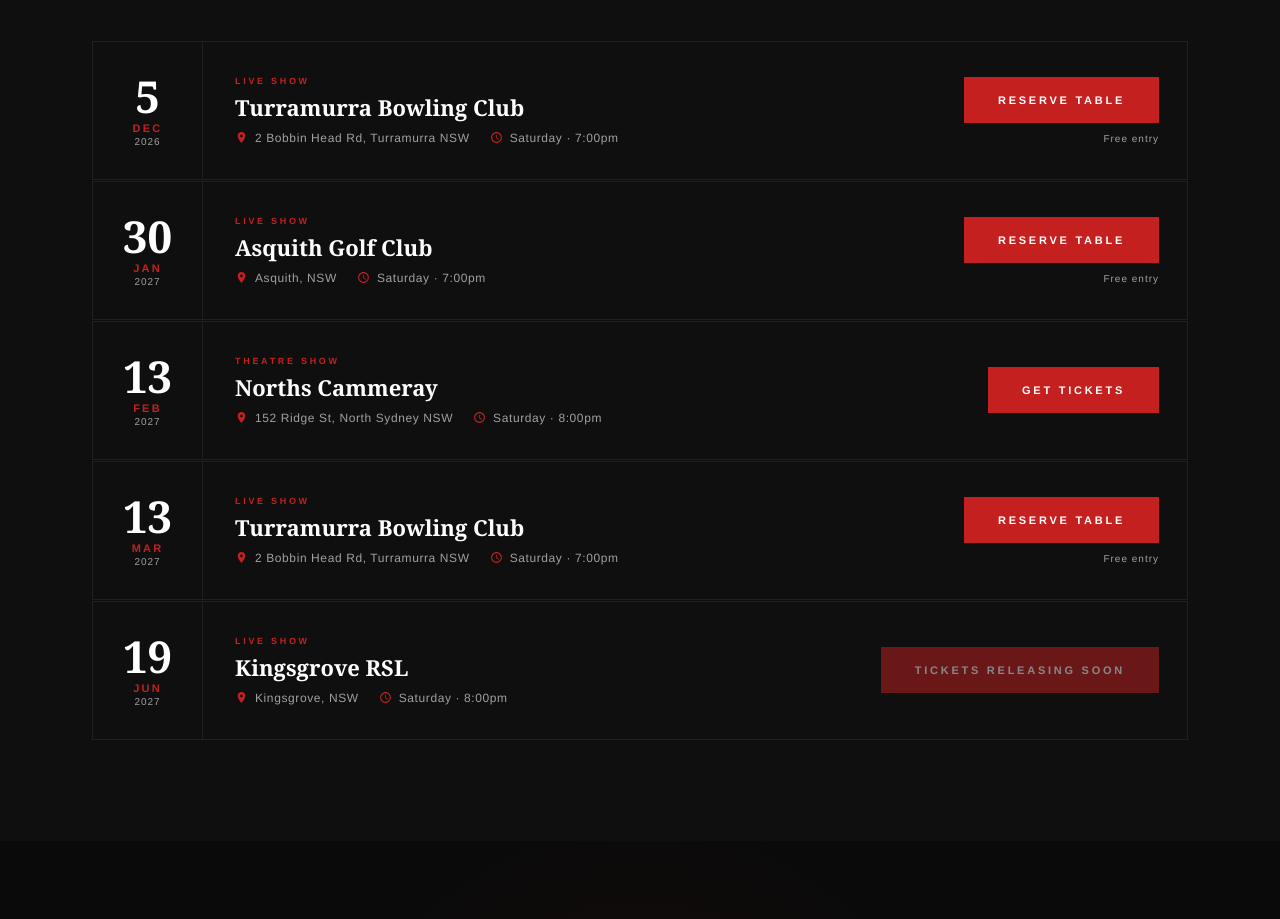
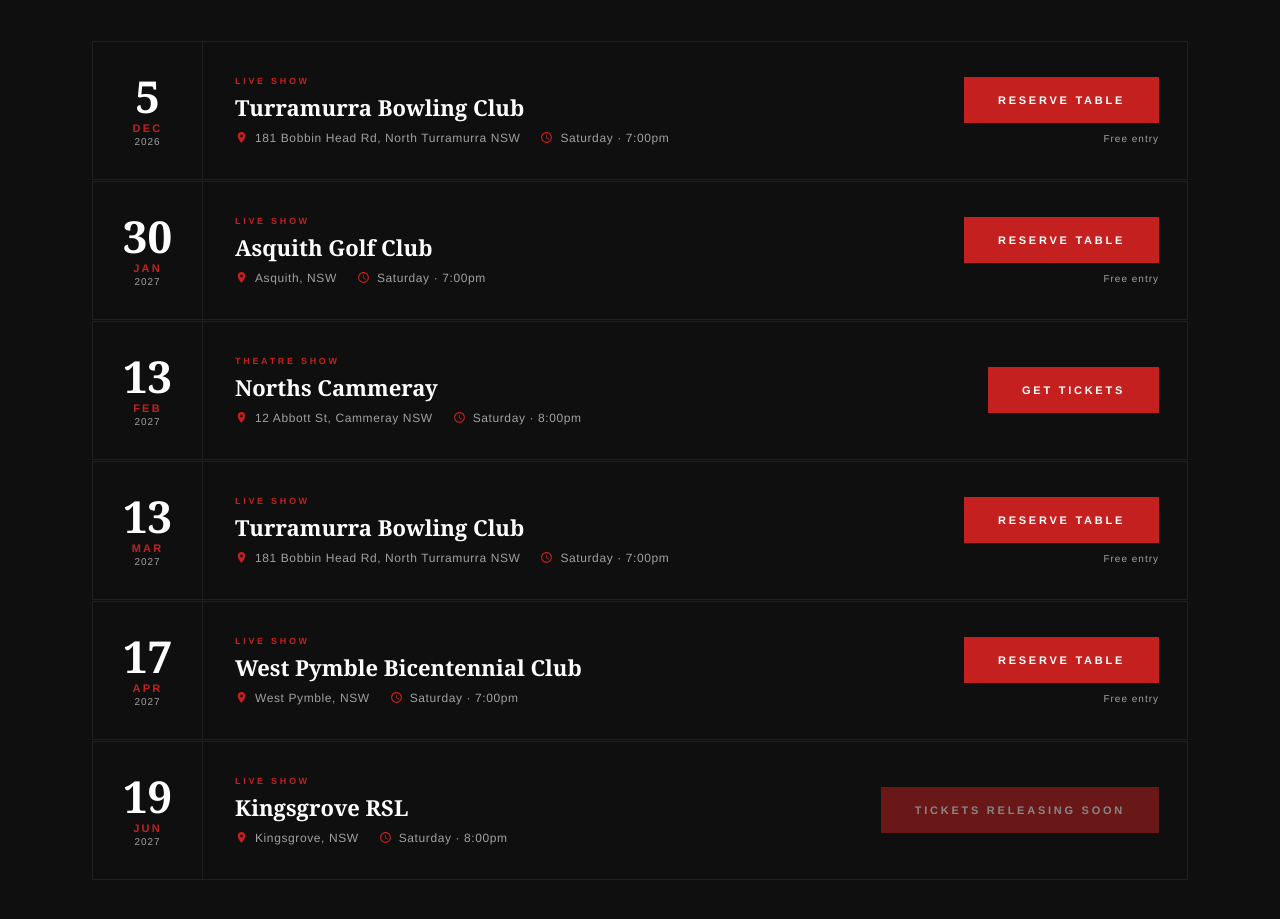
Before and after one commit to rwienburg/rwienburg.github.io, a plain HTML site: page index.html in a window 1280 px wide. Shown: the part 3460-4379 px from the top of the page. Drawn offline with Linux system fonts and the light colour scheme.

Commit message:
Add files via upload

```diff
--- a/index.html
+++ b/index.html
@@ -1359,7 +1359,7 @@
             <div class="show-meta">
               <span class="show-meta-item">
                 <svg viewBox="0 0 24 24"><path d="M12 2C8.13 2 5 5.13 5 9c0 5.25 7 13 7 13s7-7.75 7-13c0-3.87-3.13-7-7-7zm0 9.5c-1.38 0-2.5-1.12-2.5-2.5s1.12-2.5 2.5-2.5 2.5 1.12 2.5 2.5-1.12 2.5-2.5 2.5z"/></svg>
-                <a href="https://maps.google.com/?q=2+Bobbin+Head+Rd+Turramurra+NSW+2074" target="_blank" rel="noopener" style="color:inherit;">2 Bobbin Head Rd, Turramurra NSW</a>
+                <a href="https://maps.google.com/?q=181+Bobbin+Head+Rd+North+Turramurra+NSW+2074" target="_blank" rel="noopener" style="color:inherit;">181 Bobbin Head Rd, North Turramurra NSW</a>
               </span>
               <span class="show-meta-item">
                 <svg viewBox="0 0 24 24"><path d="M11.99 2C6.47 2 2 6.48 2 12s4.47 10 9.99 10C17.52 22 22 17.52 22 12S17.52 2 11.99 2zM12 20c-4.42 0-8-3.58-8-8s3.58-8 8-8 8 3.58 8 8-3.58 8-8 8zm.5-13H11v6l5.25 3.15.75-1.23-4.5-2.67V7z"/></svg>
@@ -1421,7 +1421,7 @@
             <div class="show-meta">
               <span class="show-meta-item">
                 <svg viewBox="0 0 24 24"><path d="M12 2C8.13 2 5 5.13 5 9c0 5.25 7 13 7 13s7-7.75 7-13c0-3.87-3.13-7-7-7zm0 9.5c-1.38 0-2.5-1.12-2.5-2.5s1.12-2.5 2.5-2.5 2.5 1.12 2.5 2.5-1.12 2.5-2.5 2.5z"/></svg>
-                <a href="https://maps.google.com/?q=Norths+Cammeray+152+Ridge+St+North+Sydney+NSW+2060" target="_blank" rel="noopener" style="color:inherit;">152 Ridge St, North Sydney NSW</a>
+                <a href="https://maps.google.com/?q=Norths+Cammeray+12+Abbott+St+Cammeray+NSW+2062" target="_blank" rel="noopener" style="color:inherit;">12 Abbott St, Cammeray NSW</a>
               </span>
               <span class="show-meta-item">
                 <svg viewBox="0 0 24 24"><path d="M11.99 2C6.47 2 2 6.48 2 12s4.47 10 9.99 10C17.52 22 22 17.52 22 12S17.52 2 11.99 2zM12 20c-4.42 0-8-3.58-8-8s3.58-8 8-8 8 3.58 8 8-3.58 8-8 8zm.5-13H11v6l5.25 3.15.75-1.23-4.5-2.67V7z"/></svg>
@@ -1449,7 +1449,7 @@
             <div class="show-meta">
               <span class="show-meta-item">
                 <svg viewBox="0 0 24 24"><path d="M12 2C8.13 2 5 5.13 5 9c0 5.25 7 13 7 13s7-7.75 7-13c0-3.87-3.13-7-7-7zm0 9.5c-1.38 0-2.5-1.12-2.5-2.5s1.12-2.5 2.5-2.5 2.5 1.12 2.5 2.5-1.12 2.5-2.5 2.5z"/></svg>
-                <a href="https://maps.google.com/?q=2+Bobbin+Head+Rd+Turramurra+NSW+2074" target="_blank" rel="noopener" style="color:inherit;">2 Bobbin Head Rd, Turramurra NSW</a>
+                <a href="https://maps.google.com/?q=181+Bobbin+Head+Rd+North+Turramurra+NSW+2074" target="_blank" rel="noopener" style="color:inherit;">181 Bobbin Head Rd, North Turramurra NSW</a>
               </span>
               <span class="show-meta-item">
                 <svg viewBox="0 0 24 24"><path d="M11.99 2C6.47 2 2 6.48 2 12s4.47 10 9.99 10C17.52 22 22 17.52 22 12S17.52 2 11.99 2zM12 20c-4.42 0-8-3.58-8-8s3.58-8 8-8 8 3.58 8 8-3.58 8-8 8zm.5-13H11v6l5.25 3.15.75-1.23-4.5-2.67V7z"/></svg>
@@ -1460,6 +1460,37 @@
           <div class="show-card-action">
             <div style="display:flex; flex-direction:column; align-items:flex-end; gap:10px;">
               <a href="https://www.clubturramurra.com.au/booking-calendar/club-turramurra" target="_blank" rel="noopener" class="btn">Reserve Table</a>
+              <span style="font-family:'Helvetica Neue',sans-serif; font-size:10px; letter-spacing:0.1em; color:var(--grey);">Free entry</span>
+            </div>
+          </div>
+        </div>
+      </div>
+
+      <!-- West Pymble Bicentennial Club, 17 Apr -->
+      <div class="show-card reveal delay-3">
+        <div class="show-card-inner">
+          <div class="show-date">
+            <div class="show-date-day">17</div>
+            <div class="show-date-month">Apr</div>
+            <div class="show-date-year">2027</div>
+          </div>
+          <div class="show-info">
+            <span class="show-tag">Live Show</span>
+            <p class="show-venue">West Pymble Bicentennial Club</p>
+            <div class="show-meta">
+              <span class="show-meta-item">
+                <svg viewBox="0 0 24 24"><path d="M12 2C8.13 2 5 5.13 5 9c0 5.25 7 13 7 13s7-7.75 7-13c0-3.87-3.13-7-7-7zm0 9.5c-1.38 0-2.5-1.12-2.5-2.5s1.12-2.5 2.5-2.5 2.5 1.12 2.5 2.5-1.12 2.5-2.5 2.5z"/></svg>
+                <a href="https://maps.google.com/?q=West+Pymble+Bicentennial+Club+West+Pymble+NSW" target="_blank" rel="noopener" style="color:inherit;">West Pymble, NSW</a>
+              </span>
+              <span class="show-meta-item">
+                <svg viewBox="0 0 24 24"><path d="M11.99 2C6.47 2 2 6.48 2 12s4.47 10 9.99 10C17.52 22 22 17.52 22 12S17.52 2 11.99 2zM12 20c-4.42 0-8-3.58-8-8s3.58-8 8-8 8 3.58 8 8-3.58 8-8 8zm.5-13H11v6l5.25 3.15.75-1.23-4.5-2.67V7z"/></svg>
+                Saturday · 7:00pm
+              </span>
+            </div>
+          </div>
+          <div class="show-card-action">
+            <div style="display:flex; flex-direction:column; align-items:flex-end; gap:10px;">
+              <a href="https://www.wpbc.com.au/booking" target="_blank" rel="noopener" class="btn">Reserve Table</a>
               <span style="font-family:'Helvetica Neue',sans-serif; font-size:10px; letter-spacing:0.1em; color:var(--grey);">Free entry</span>
             </div>
           </div>
```
Also changed, not shown: shows.html (+32 -3 lines).
